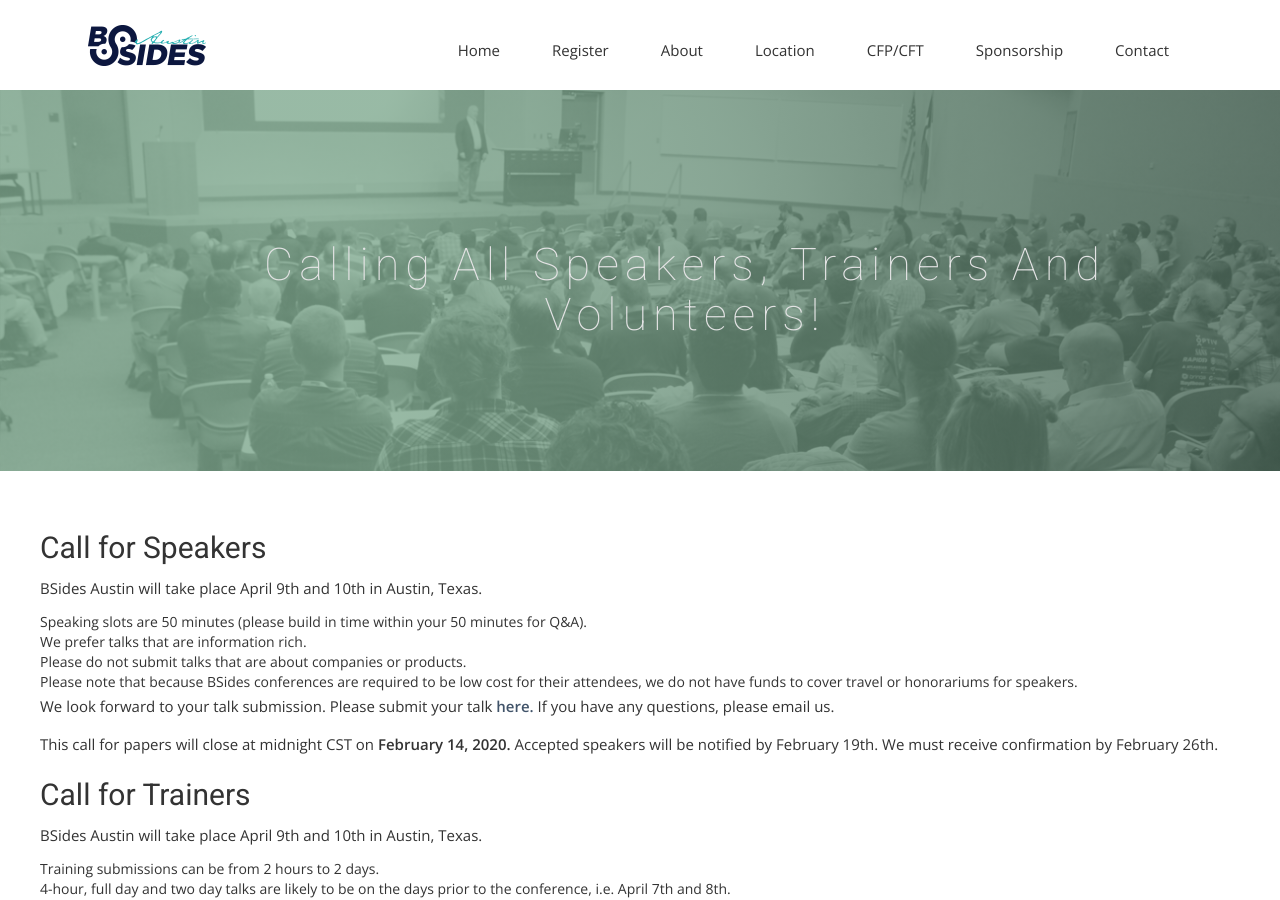
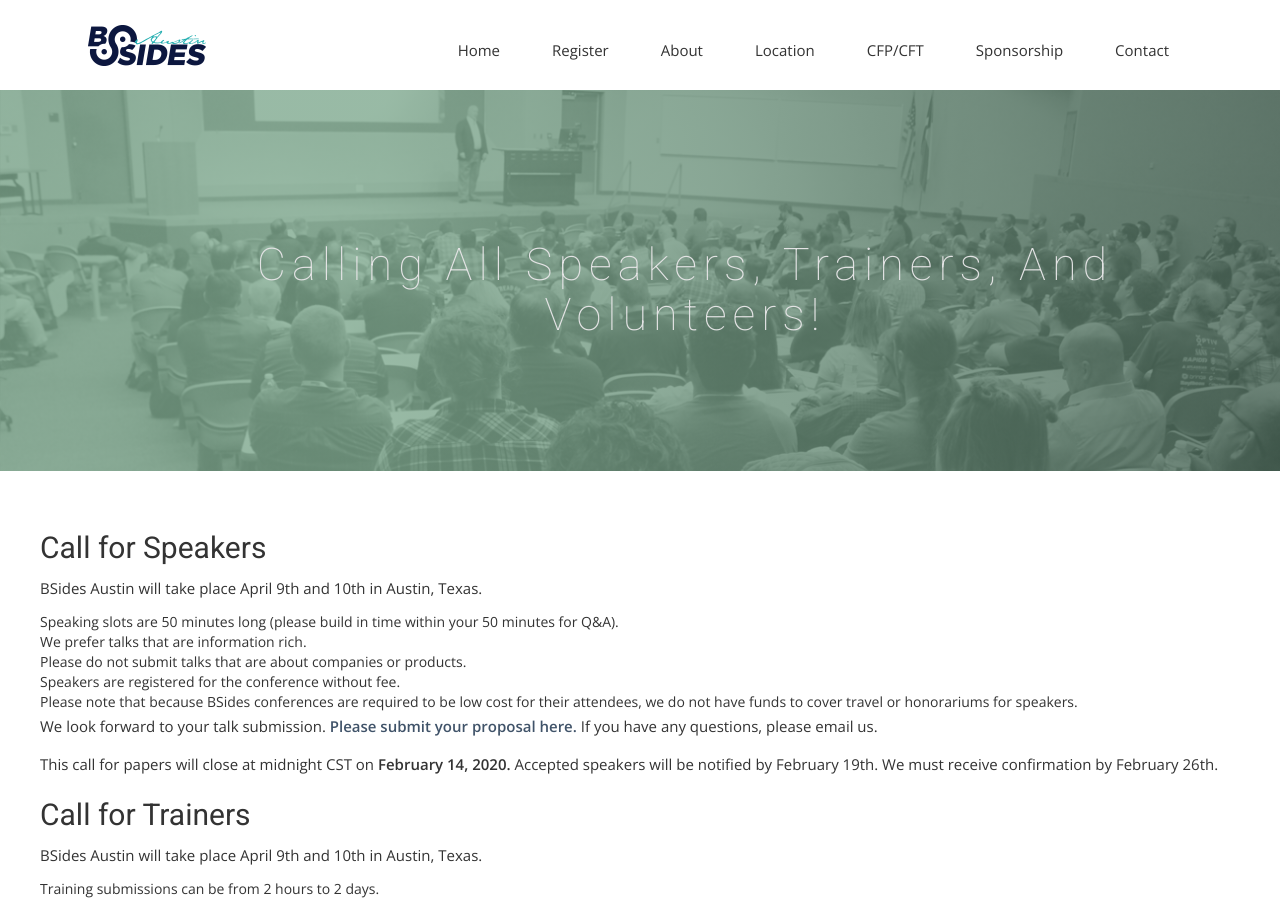
Before and after one commit to bsidesaustin/test, a Jekyll site: the page built from calls.html, in a window 1280 px wide and 900 px high. Built offline with Jekyll 4.4.1, drawn with Linux system fonts in a browser that asks for light colours; nearby versions of some CDN libraries; some web fonts are replaced.

Commit message:
Update calls.html

```diff
--- a/calls.html
+++ b/calls.html
@@ -10,7 +10,7 @@
     <div class="row">
       <div class="col-md-12">
         <div class="block">
-          <h1>Calling all speakers, trainers and volunteers!</h1>
+          <h1>Calling all speakers, trainers, and volunteers!</h1>
           <p></p>
 
         </div>
@@ -25,16 +25,17 @@
   <h2>Call for Speakers</h2>
 <p>BSides Austin will take place April 9th and 10th in Austin, Texas.</p>
 <ul>
-<li style="list-style-type: none;">
+<li>
 <ul>
-<li>Speaking slots are 50 minutes (please build in time within your 50 minutes for Q&amp;A).</li>
+<li>Speaking slots are 50 minutes long (please build in time within your 50 minutes for Q&amp;A).</li>
 <li>We prefer talks that are information rich.</li>
 <li>Please do not submit talks that are about companies or products.</li>
+<li>Speakers are registered for the conference without fee.</li>
 <li>Please note that because BSides conferences are required to be low cost for their attendees, we do not have funds to cover travel or honorariums for speakers.</li>
 </ul>
 </li>
 </ul>
-<p>We look forward to your talk submission. Please submit your talk <strong><a href="https://forms.gle/SpwUrS8bGZMF3F8S9" target="_blank">here.</a></strong> If you have any questions, please email us.</p>
+<p>We look forward to your talk submission. <strong><a href="https://forms.gle/SpwUrS8bGZMF3F8S9" target="_blank">Please submit your proposal here.</a></strong> If you have any questions, please email us.</p>
 <p>This call for papers will close at midnight CST on <strong>February 14, 2020.</strong> Accepted speakers will be notified by February 19th. We must receive confirmation by February 26th.</p>
 
 
```
